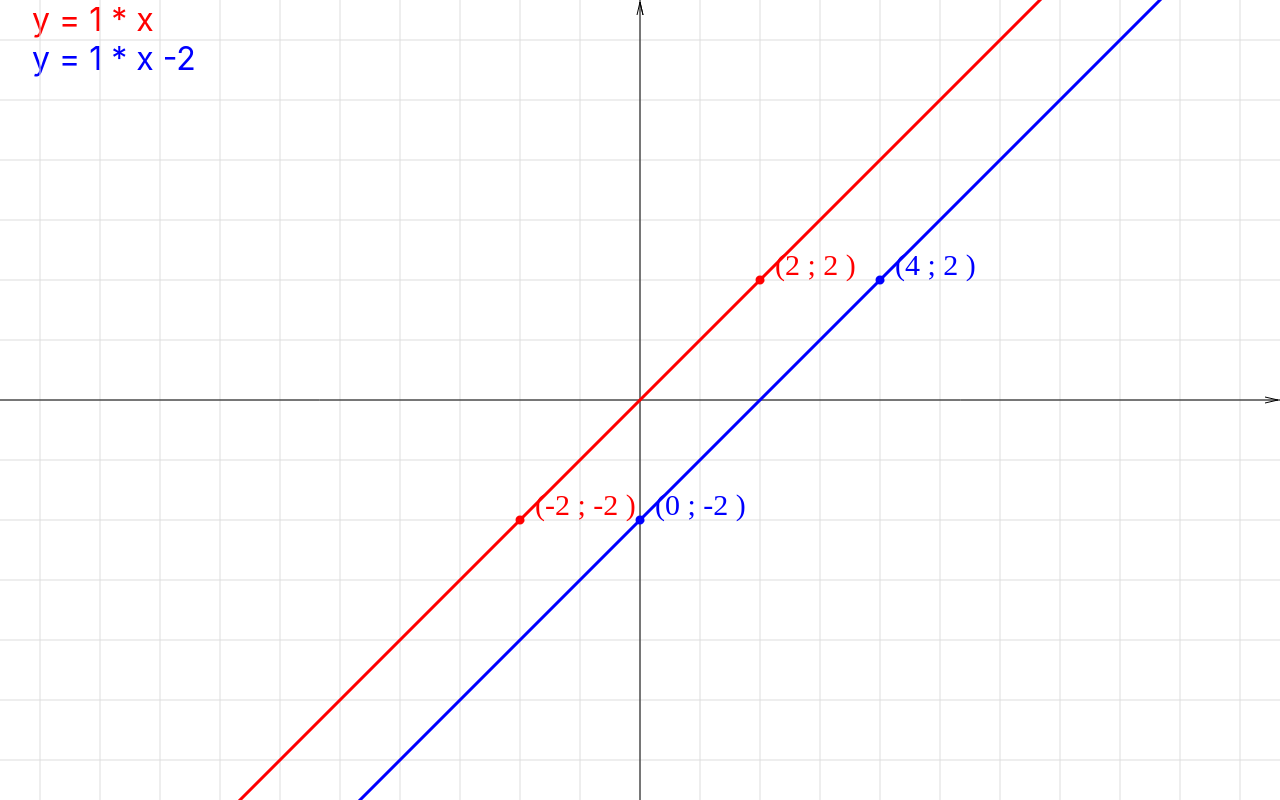
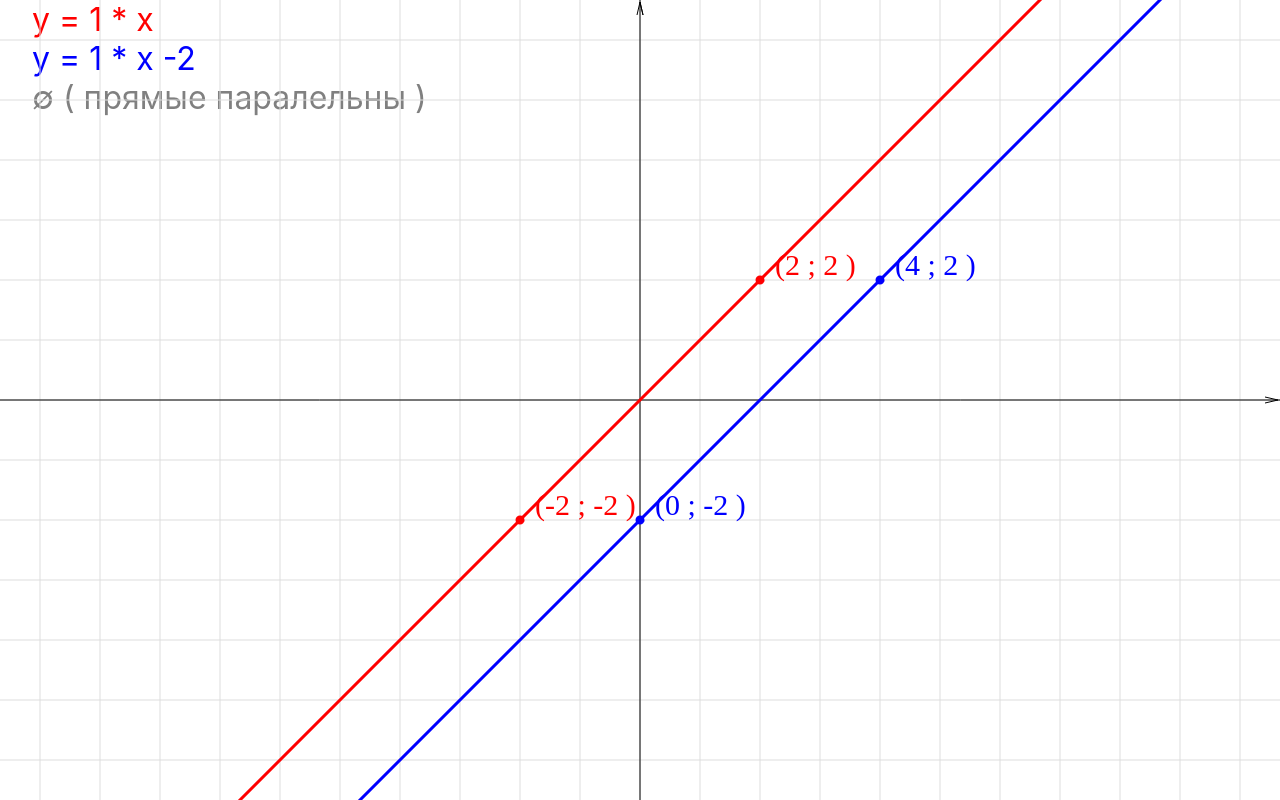
Before and after one commit to Vvtu/canvas, a React (Create React App) app: page / in a window 1280 px wide. Built offline with nearby package versions, Linux system fonts and the light colour scheme.

Commit message:
fix TwoLineIntersection

```diff
--- a/src/canvas/index.js
+++ b/src/canvas/index.js
@@ -48,6 +48,7 @@ const Canvas = ({ width, height }: CanvasProps) => {
 
   const [point3, setPoint3] = useState({ x: 0, y: -2 });
   const [point4, setPoint4] = useState({ x: 4, y: 2 });
+  const [twoLineIntersection, setTwoLineIntersection] = useState({});
 
   const toReal = useCallback(
     ({ x, y }: ICoordinate) => ({
@@ -282,23 +283,44 @@ const Canvas = ({ width, height }: CanvasProps) => {
       }
       drawLine(point1, point2, COLOR.line1);
       drawLine(point3, point4, COLOR.line2);
+      const intersec = intersectionPoint(
+        { p1: point1, p2: point2 },
+        { p1: point3, p2: point4 }
+      );
+
+      setTwoLineIntersection(intersec);
+      if (intersec.x !== undefined) {
+        const inter = toReal(intersec);
+
+        context.strokeStyle = "grey";
+        context.lineWidth = 3;
+        context.beginPath();
+        context.moveTo(inter.x, inter.y);
+        context.arc(inter.x, inter.y, 3, 0, Math.PI * 2, true);
+        context.fillStyle = "black";
+        context.fillText(
+          `(${fixedValue(intersec.x)} ; ${fixedValue(intersec.y)} )`,
+          inter.x + 15,
+          inter.y - 5
+        );
+        context.closePath();
+        context.stroke();
+      }
     }
   }, [point1, point2, point3, point4, toReal]);
 
-  const twoLineIntersection = intersectionPoint(
-    { p1: point1, p2: point2 },
-    { p1: point3, p2: point4 }
-  );
-  console.log(
-    "%c twoLineIntersection = ",
-    "color: #bada55",
-    twoLineIntersection
-  ); //TODO - delete vvtu
   return (
     <>
       <div className="message">
         <div style={{ color: COLOR.line1 }}> {calcMessage(point1, point2)}</div>
         <div style={{ color: COLOR.line2 }}> {calcMessage(point3, point4)}</div>
+        <div style={{ color: "grey" }}>
+          {twoLineIntersection.x === undefined
+            ? "∅ ( прямые паралельны )"
+            : `точка пересечения (${fixedValue(
+                twoLineIntersection.x
+              )} ; ${fixedValue(twoLineIntersection.y)} )`}
+        </div>
       </div>
       <div className="fullScreen">
         <canvas ref={canvasRefBase} height={height} width={width} />
```
